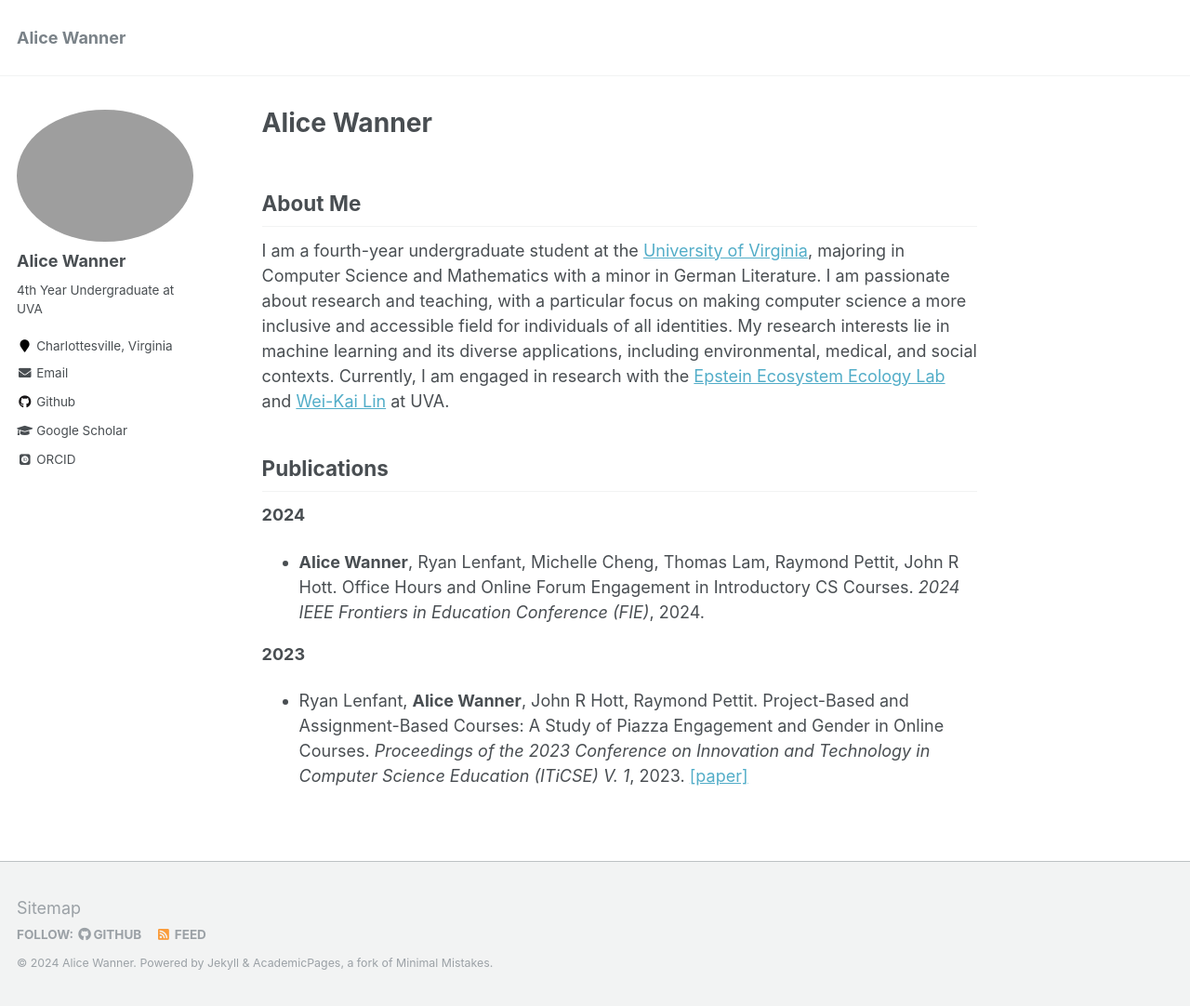
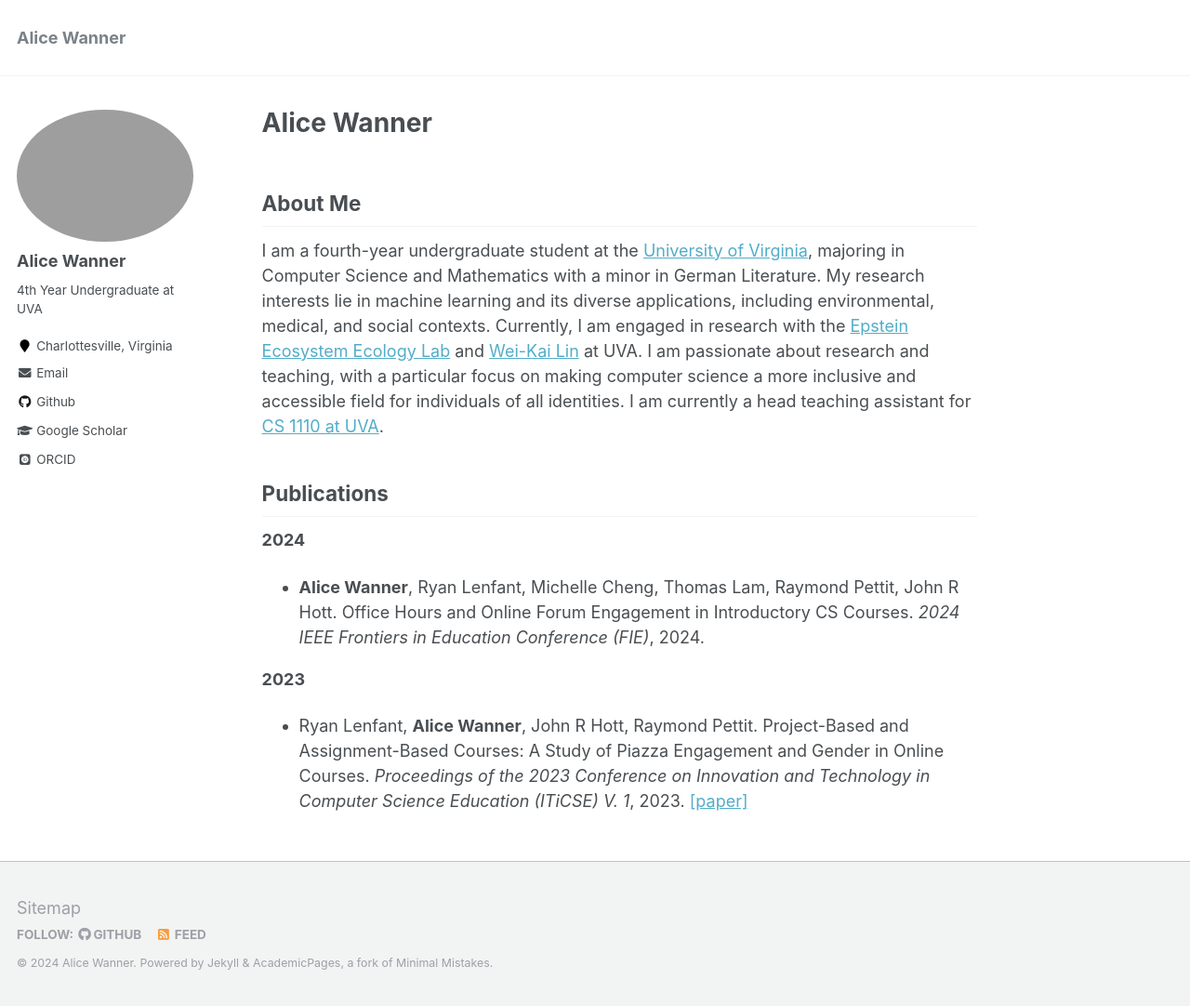
Before and after one commit to alicewanner/alicewanner.github.io, a Jekyll site: the page built from _pages/about.md, in a window 1280 px wide and 1082 px high. Shown: the whole window at 93% size. Built offline with Jekyll 4.4.1, drawn with Linux system fonts in a browser that asks for light colours; some web fonts are replaced.

Commit message:
edited blurb

```diff
--- a/_pages/about.md
+++ b/_pages/about.md
@@ -11,7 +11,7 @@
 About Me
 ---
 
-I am a fourth-year undergraduate student at the [University of Virginia](https://www.virginia.edu/), majoring in Computer Science and Mathematics with a minor in German Literature. I am passionate about research and teaching, with a particular focus on making computer science a more inclusive and accessible field for individuals of all identities. My research interests lie in machine learning and its diverse applications, including environmental, medical, and social contexts. Currently, I am engaged in research with the [Epstein Ecosystem Ecology Lab](https://epstein.evsc.virginia.edu/) and [Wei-Kai Lin](https://weikailin.github.io/) at UVA.
+I am a fourth-year undergraduate student at the [University of Virginia](https://www.virginia.edu/), majoring in Computer Science and Mathematics with a minor in German Literature. My research interests lie in machine learning and its diverse applications, including environmental, medical, and social contexts. Currently, I am engaged in research with the [Epstein Ecosystem Ecology Lab](https://epstein.evsc.virginia.edu/) and [Wei-Kai Lin](https://weikailin.github.io/) at UVA. I am passionate about research and teaching, with a particular focus on making computer science a more inclusive and accessible field for individuals of all identities. I am currently a head teaching assistant for [CS 1110 at UVA](https://engineering.virginia.edu/department/computer-science).
 
 Publications
 ---
```
